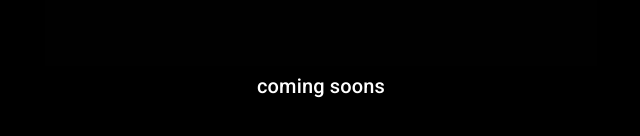
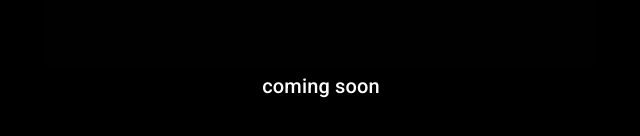
Before and after one commit to eldrgeek/eldr-revolution, a React (Create React App) app: page / in a window 1280 px wide. Shown: the part 360-496 px from the top of the page, without its empty margins (319-959 px from the left). Built offline with nearby package versions, Linux system fonts and the light colour scheme.

Commit message:
Correct typo

```diff
--- a/src/App.js
+++ b/src/App.js
@@ -56,7 +56,7 @@ export default function App() {
           component="h1"
           gutterBottom
         >
-          coming soons
+          coming soon
         </Typography>
         {/* <ProTip /> */}
         {/* <YouTube /> */}
```
